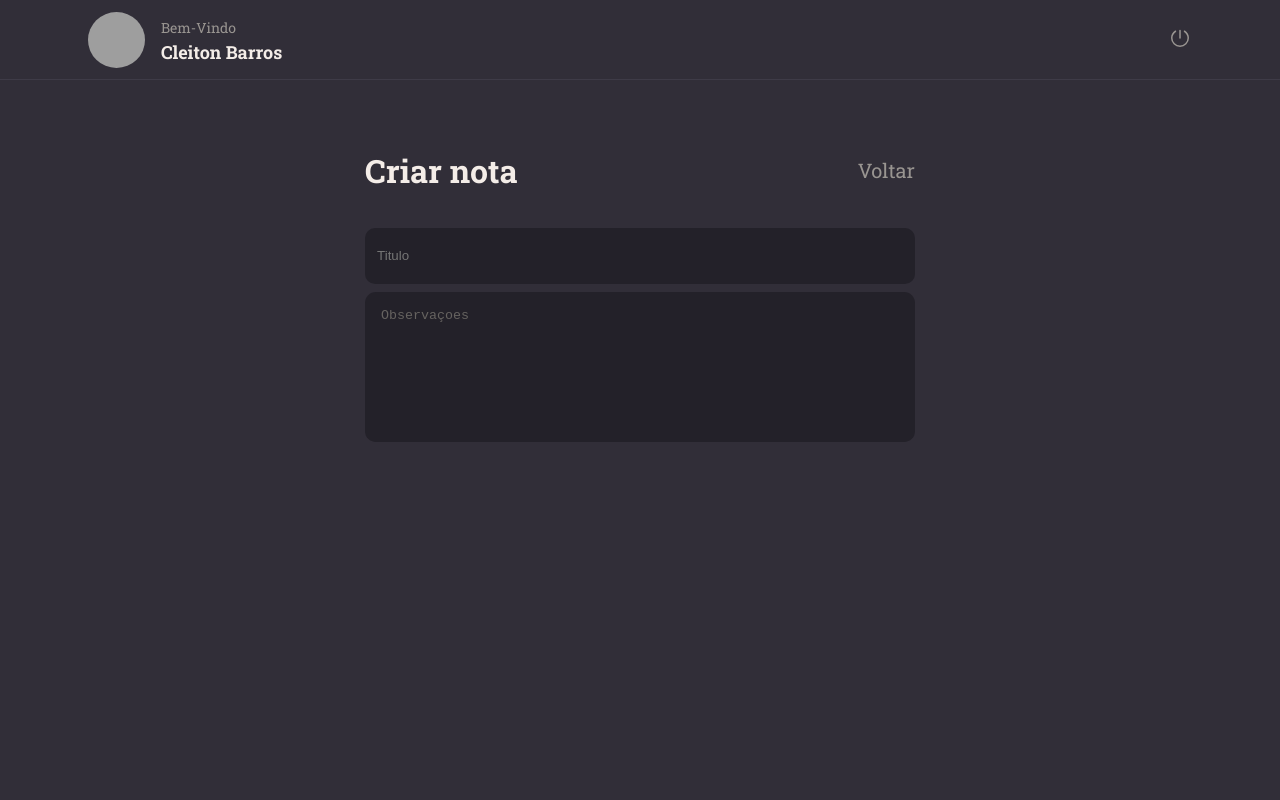
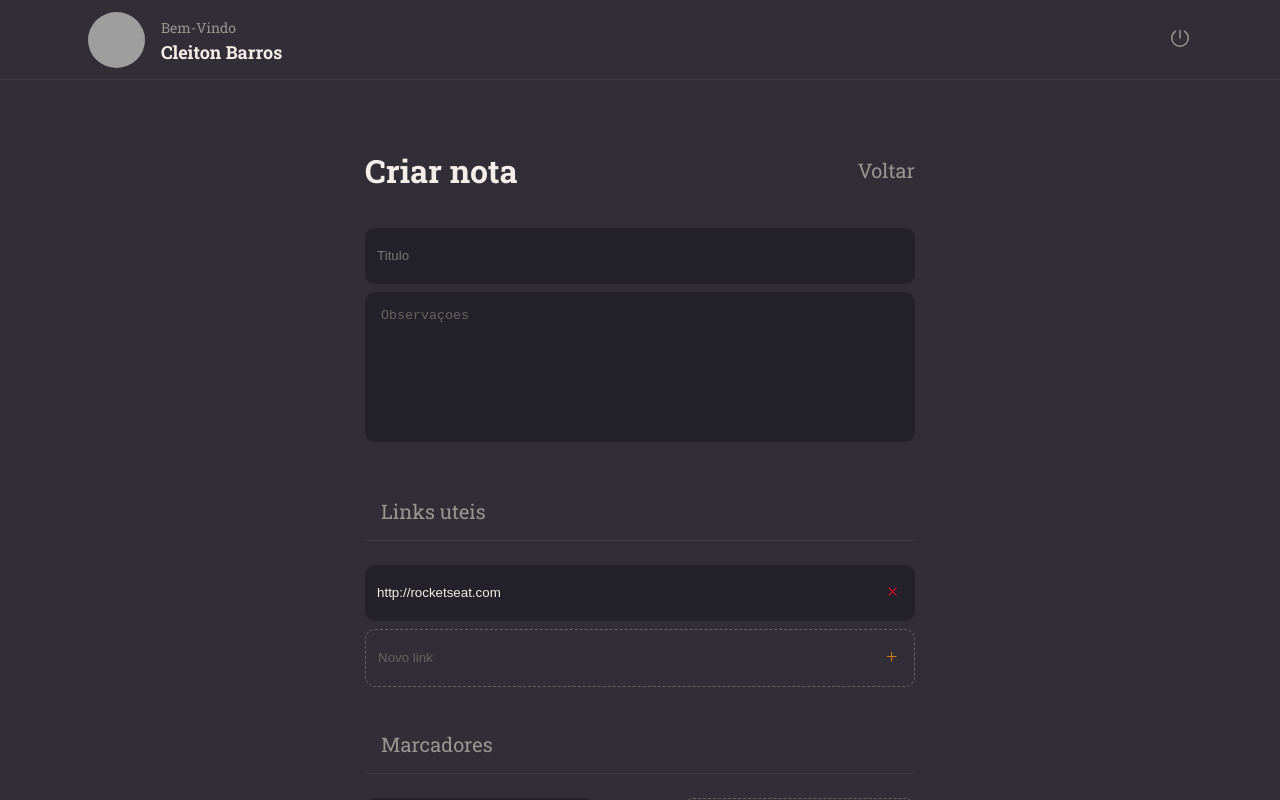
Before and after one commit to cleitonBarros/Rocketnotes, a React (Vite) app: page / in a window 1280 px wide. Built offline with nearby package versions, Linux system fonts and the light colour scheme; grey boxes are pictures that could not be loaded.

Commit message:
feat: component noteitem, page New

```diff
--- /dev/null
+++ b/src/components/NoteItem/index.tsx
@@ -0,0 +1,28 @@
+import * as S from "./styled";
+
+import { Plus, X } from "@phosphor-icons/react";
+
+interface NoteItemProps extends React.InputHTMLAttributes<HTMLInputElement> {
+  isNew?: boolean;
+  value?: string;
+  onClick?: () => void;
+}
+export function NoteItem({
+  isNew = false,
+  value,
+  onClick,
+  ...props
+}: NoteItemProps) {
+  return (
+    <S.Container isNew={isNew}>
+      <input type="text" value={value} readOnly={!isNew} {...props} />
+      <button
+        type="button"
+        onClick={onClick}
+        className={isNew ? "button-add" : "button-delete"}
+      >
+        {isNew ? <Plus /> : <X />}
+      </button>
+    </S.Container>
+  );
+}
--- /dev/null
+++ b/src/components/NoteItem/styled.ts
@@ -0,0 +1,45 @@
+import styled from "styled-components";
+interface NoteItemProps {
+  isNew: boolean;
+}
+export const Container = styled.div<NoteItemProps>`
+  display: flex;
+  align-items: center;
+
+  background-color: ${({ theme, isNew }) =>
+    isNew ? "transparent" : theme.COLORS.BACKGROUND_900};
+  color: ${({ theme }) => theme.COLORS.GRAY_300};
+
+  border: ${({ theme, isNew }) =>
+    isNew ? `1px dashed ${theme.COLORS.GRAY_300}` : "none"};
+
+  margin-bottom: 0.5rem;
+  border-radius: 10px;
+  padding-right: 1rem;
+
+  > input {
+    width: 100%;
+    height: 3.5rem;
+
+    padding: 0.75rem;
+
+    color: ${({ theme }) => theme.COLORS.WHITE};
+    background: transparent;
+    border: none;
+
+    &::placeholder {
+      color: ${({ theme }) => theme.COLORS.GRAY_300};
+    }
+  }
+  > button {
+    border: none;
+    background-color: transparent;
+  }
+  .button-delete {
+    color: ${({ theme }) => theme.COLORS.RED};
+  }
+
+  .button-add {
+    color: ${({ theme }) => theme.COLORS.ORANGE};
+  }
+`;
--- a/src/pages/New/index.tsx
+++ b/src/pages/New/index.tsx
@@ -1,5 +1,8 @@
+import { Button } from "../../components/Button";
 import { Header } from "../../components/Header";
 import { Input } from "../../components/Input";
+import { NoteItem } from "../../components/NoteItem";
+import { Section } from "../../components/Section";
 import { Textarea } from "../../components/Textarea";
 
 import * as S from "./styled";
@@ -16,6 +19,17 @@
           </header>
           <Input placeholder="Titulo" />
           <Textarea placeholder="Observaçoes" />
+          <Section title="Links uteis">
+            <NoteItem value="http://rocketseat.com" />
+            <NoteItem isNew placeholder="Novo link" />
+          </Section>
+          <Section title="Marcadores">
+            <div className="tags">
+              <NoteItem value="React" />
+              <NoteItem isNew placeholder="Nova tag" />
+            </div>
+          </Section>
+          <Button title="Salvar" />
         </S.Form>
       </main>
     </S.Container>
--- a/src/pages/New/styled.ts
+++ b/src/pages/New/styled.ts
@@ -9,6 +9,15 @@
   grid-template-areas:
     "header"
     "content";
+  > main {
+    grid-area: content;
+    overflow-y: auto;
+  }
+  .tags {
+    display: flex;
+    justify-content: space-between;
+    flex-wrap: wrap;
+  }
 `;
 export const Form = styled.form`
   max-width: 34.37rem;
```
